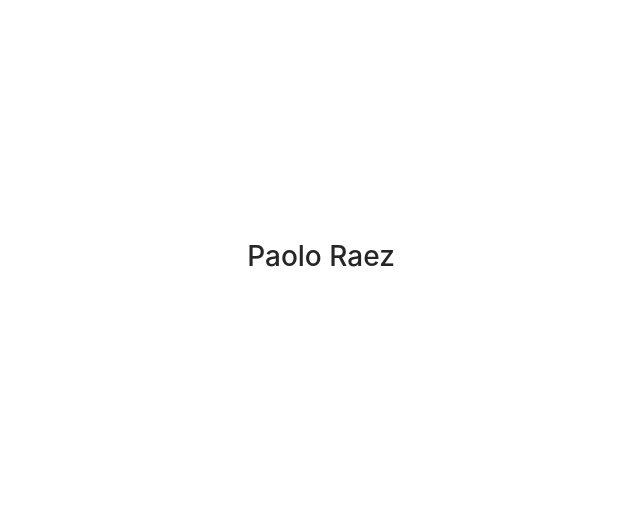
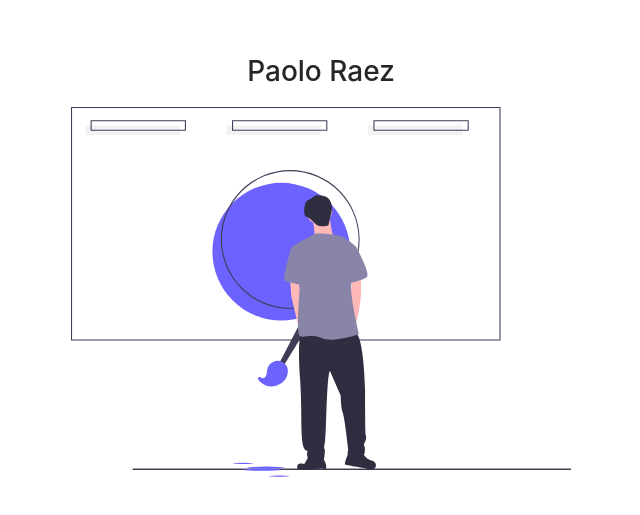
Before and after one commit to kharenzze/portfolio, a Next.js app: page / in a window 1280 px wide. Shown: the part 137-652 px from the top of the page, without its empty margins (319-959 px from the left). Built offline with nearby package versions, Linux system fonts and the light colour scheme.

Commit message:
Add styled svg

```diff
--- a/pages/index.js
+++ b/pages/index.js
@@ -1,5 +1,14 @@
 import Head from 'next/head'
+import styled from '@emotion/styled'
 import { Row, Main } from "../components/layout";
+import { WIP } from "../components/svg/undraw/WIP";
+
+const WIPImage = styled(WIP)`
+  min-width: 300px;
+  max-width: 500px;
+  width: 50%;
+  height: auto;
+`
 
 export default function Home() {
   return (
@@ -9,9 +18,12 @@ export default function Home() {
         <link rel="icon" href="/favicon.ico"/>
       </Head>
       <Row className="centered">
-        <h1>
-          Paolo Raez
-        </h1>
+          <h1>
+            Paolo Raez
+          </h1>
+      </Row>
+      <Row className="centered">
+        <WIPImage/>
       </Row>
     </Main>
   )
```
